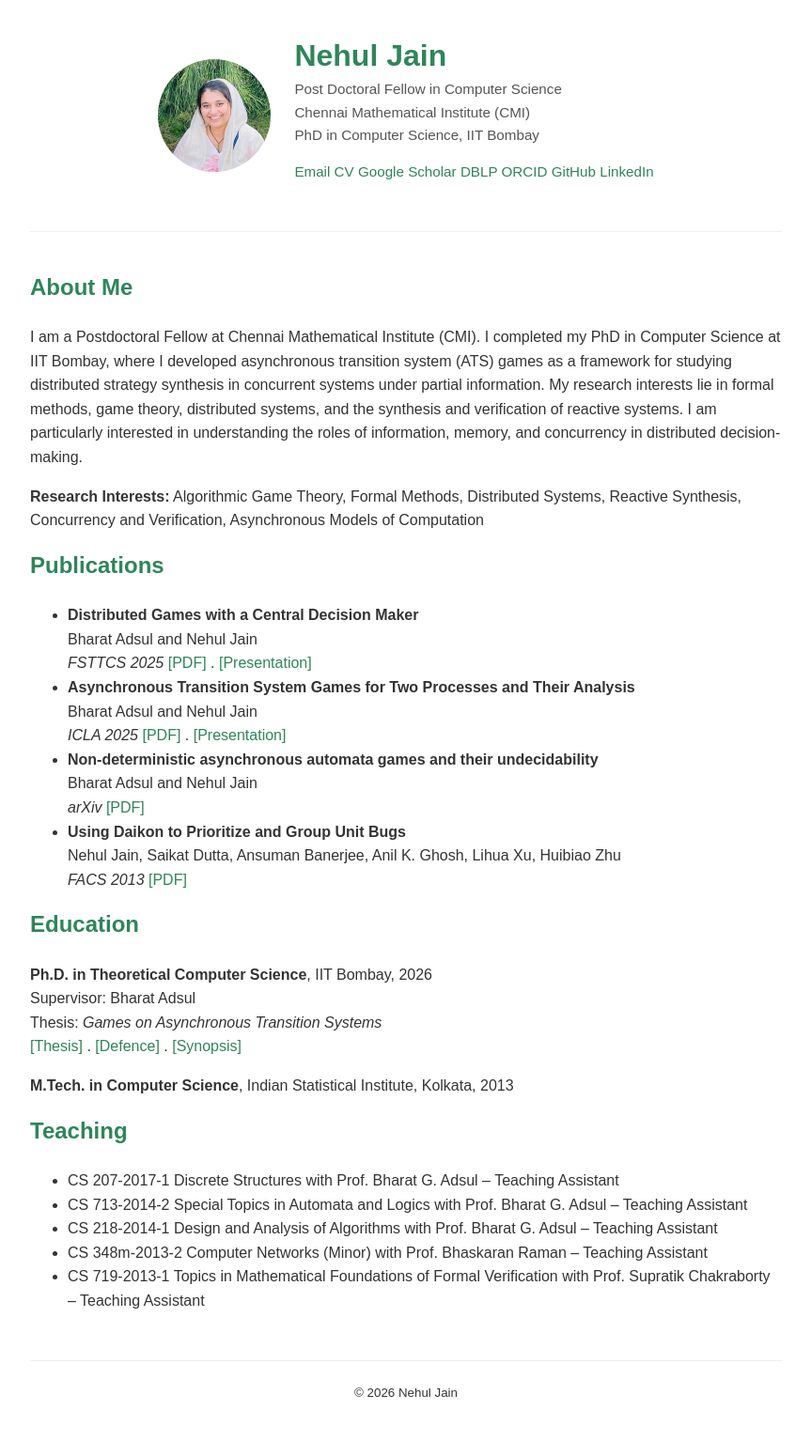
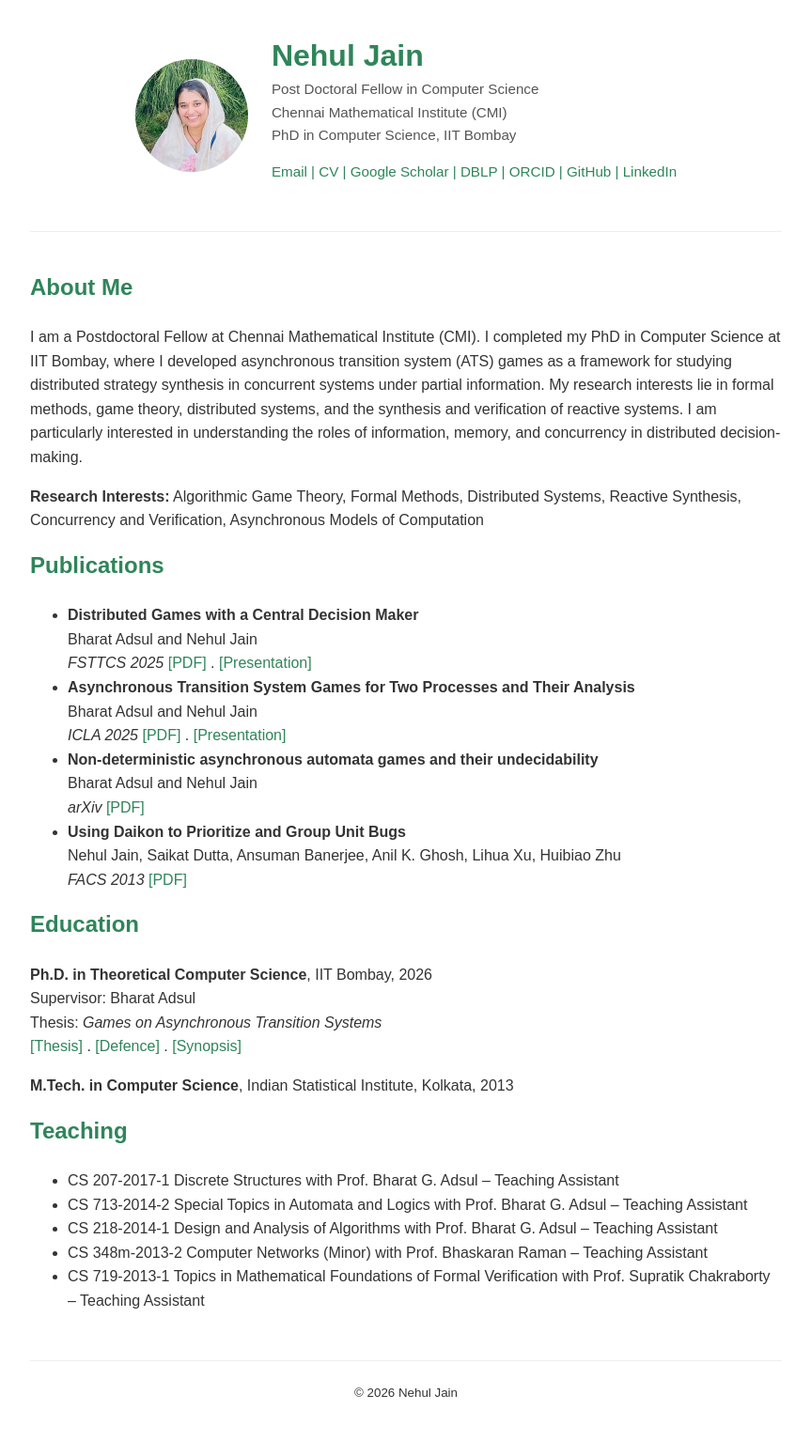
Before and after one commit to nehuljain26/nehuljain26.github.io, a Jekyll site: the page built from index.md, in a window 1280 px wide. Shown: the whole page at 94% size, without its empty margins (208-1071 px from the left). Built offline with Jekyll 4.4.1, drawn with Linux system fonts in a browser that asks for light colours.

Commit message:
Update style.css

```diff
--- a/assets/style.css
+++ b/assets/style.css
@@ -1,4 +1,11 @@
 /* --- 1. BASIC SETUP --- */
+.links-line a::after {
+  content: " | ";
+}
+.links-line a:last-child::after {
+  content: "";
+}
+
 body {
   font-family: sans-serif;
   margin: 40px auto;
```
